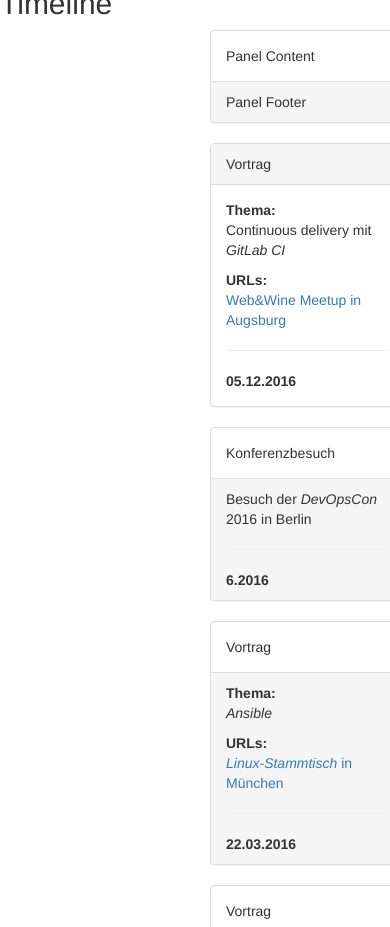
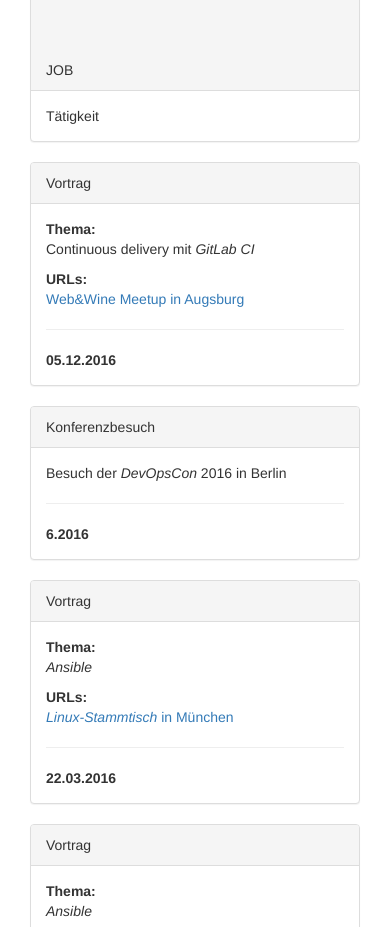
Before and after one commit to OlafRadicke/html-js-cv, a plain HTML site: page index.html in a window 390 px wide. Shown: the part 1073-2000 px from the top of the page. Drawn offline with Linux system fonts and the light colour scheme.

Commit message:
Begin with responsive support.

```diff
--- a/index.html
+++ b/index.html
@@ -81,7 +81,7 @@
 	</script><!-- end warning -->
 
 
-  <div class="row" id="personaldata">
+  <div class="rd-flex align-content-start flex-wrap" id="personaldata">
     <div class="col-xs-6" id="personalpic_container">
 		<!-- <div class="personalpic_container"> -->
 			<img src="pics/radicke_olaf.jpg" height="320"  alt="cover">
@@ -101,26 +101,31 @@
 			</div>
 		</div>
    </div><!-- end personaldata -->
-
+   <br>
 
 
 	<!--<div class="mainbox">-->
-  <div class="row" id="mainbox">
+  <div class="rd-flex align-content-start flex-wrap" id="mainbox">
 		<!-- <div class="timeline_container"> -->
-    <div class="row" id="timeline_container">
+    <!-- <div class="row" id="timeline_container"> -->
+    <div class="d-flex align-content-start flex-wrap" id="timeline_container">
 			<div class="col-xs-12" id="timeline-item"><h2>Timeline</h2></div>
 			<div class="timeline">
 				<!-- <ul class="timeline-items"> -->
-        <div class="row" id="timeline-items">
-          <div class="col-xs-6" id="timeline-item"></div>
-          <div class="col-xs-6" id="timeline-item_inverted">
+
+        <div class="d-flex align-content-start flex-wrap" id="timeline-items">
+
+          <div class="col-md-6" id="timeline-item">
 
             <div class="panel panel-default">
-              <div class="panel-body">Panel Content</div>
-              <div class="panel-footer">Panel Footer</div>
+              <div class="panel-heading">JOB</div>
+              <div class="panel-body">Tätigkeit</div>
             </div>
 
-            <div class="panel panel-default">
+          </div> <!-- id="timeline-item" -->
+          <div class="col-md-6" id="timeline-item_inverted">
+
+            <div class="p-2 panel panel-default">
               <div class="panel-heading">Vortrag</div>
               <div class="panel-body">
                 <p><b>Thema:</b><br> Continuous delivery mit <i>GitLab CI</i></p>
@@ -130,9 +135,9 @@
               </div>
             </div>
 
-  					<div class="panel panel-default">
-  						<div class="panel-body">Konferenzbesuch</div>
-  						<div class="panel-footer">
+  					<div class="p-2 panel panel-default">
+  						<div class="panel-heading">Konferenzbesuch</div>
+  						<div class="panel-body">
     						<p>Besuch der <i>DevOpsCon</i> 2016 in Berlin</p>
     						<hr>
     						<b>6.2016</b>
@@ -140,8 +145,8 @@
   					</div>
 
   					<div class="panel panel-default">
-  						<div class="panel-body">Vortrag</div>
-  						<div class="panel-footer">
+  						<div class="panel-heading">Vortrag</div>
+  						<div class="panel-body">
     						<p><b>Thema:</b><br> <i>Ansible</i></p>
     						<p><b>URLs:</b><br><a href="http://www.meetup.com/de-DE/Linux-Stammtisch-Munchen/events/228968988/"><i>Linux-Stammtisch</i> in München</a></p>
     						<hr>
@@ -150,8 +155,8 @@
   					</div>
 
   					<div class="panel panel-default">
-  						<div class="panel-body">Vortrag</div>
-  						<div class="panel-footer">
+  						<div class="panel-heading">Vortrag</div>
+  						<div class="panel-body">
     						<p><b>Thema:</b> <br><i>Ansible</i></p>
     						<p><b>URLs:</b><br><a href="http://www.meetup.com/de-DE/web-and-wine/events/228400004/">meetup.com</a><br><a href="http://webandwine.org/">webandwine.org</a></p>
     						<hr>
@@ -161,7 +166,7 @@
           </div>
 				</div>
 
-				<h2 id="j2016">2016</h2>
+				<div class="col-xs-12"><h2 id="j2016">2016</h2></div>
 
 				<div class="row" id="timeline-items">
 
```
